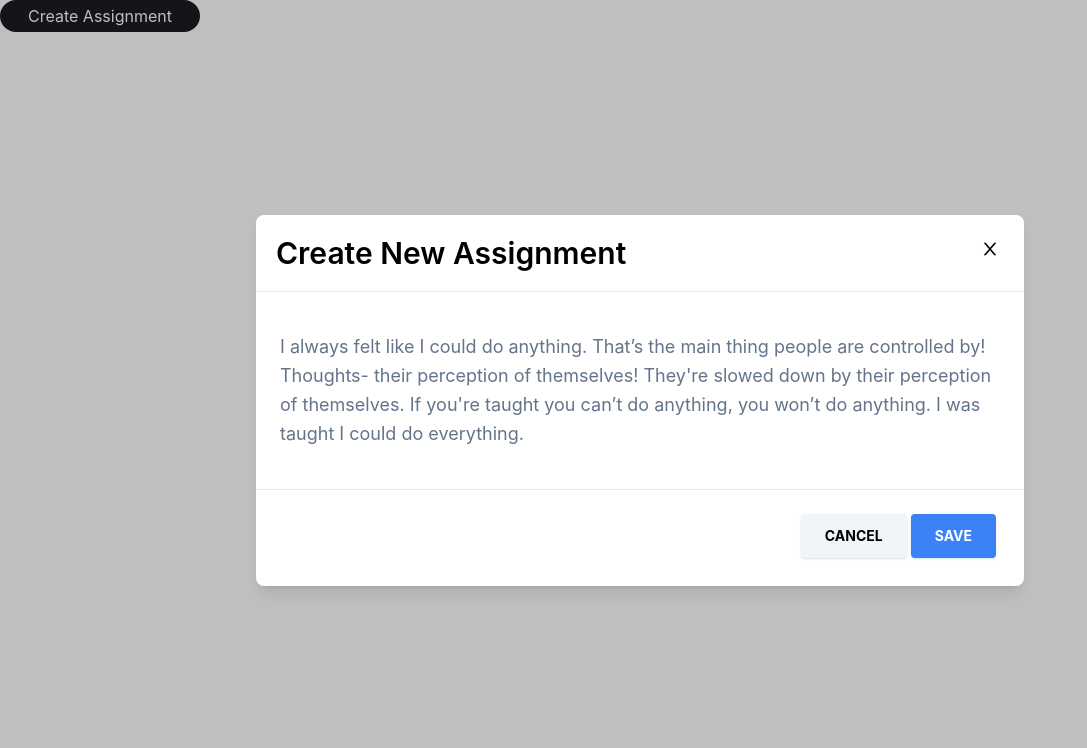
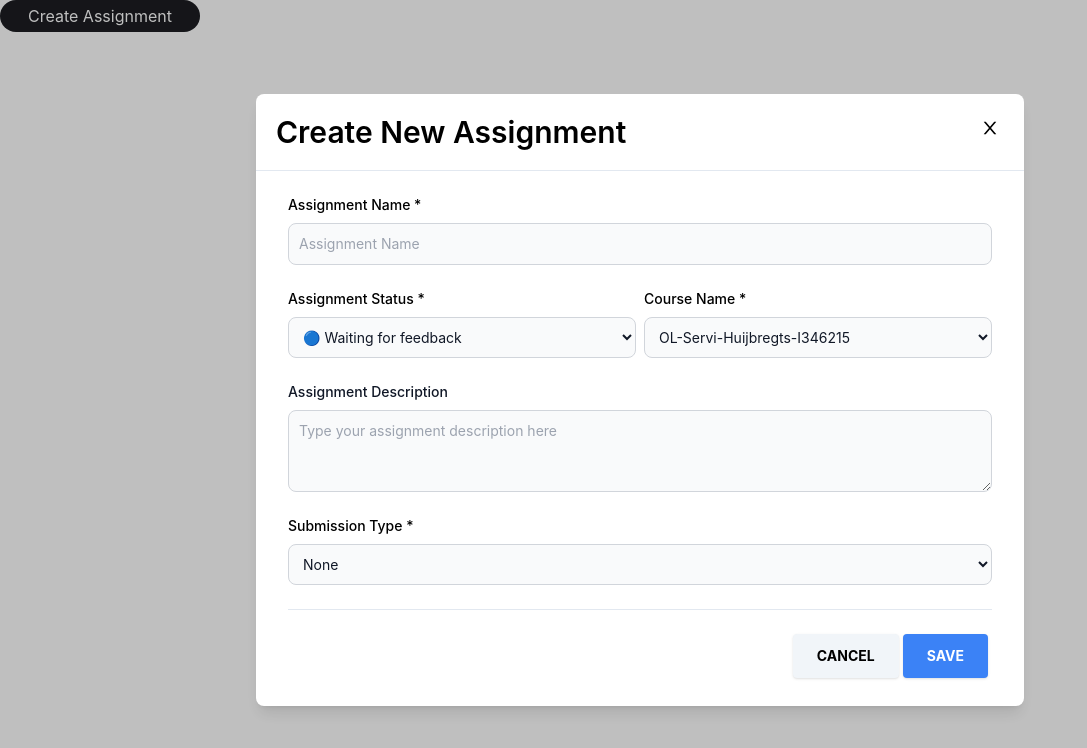
Before and after one commit to CanvasAssignmentBoard/cab-frontend, a React (Create React App) app: page / in a window 1280 px wide. Both pictures are taken after a click on the button "Create Assignment". Shown: the top 748 px of the page, without its empty margins (0-1087 px from the left). Built offline with nearby package versions, Linux system fonts and the light colour scheme.

Commit message:
US3 | Frontend 6: Modal component body vullen en formdata meesturen op save

```diff
--- a/src/Components/CreateAssignmentComponent.jsx
+++ b/src/Components/CreateAssignmentComponent.jsx
@@ -4,6 +4,11 @@ import "./css/CreateAssignmentComponent.css";
 
 export default function CreateAssignmentComponent() {
     const [showModal, setShowModal] = React.useState(false);
+
+    function myFunction() {
+        console.log(document.getElementById("assignmentName"));
+    }
+
     return (
         <>
             <button
@@ -17,11 +22,13 @@ export default function CreateAssignmentComponent() {
                     <div
                         className="justify-center items-center flex overflow-x-hidden overflow-y-auto fixed inset-0 z-50 outline-none focus:outline-none"
                     >
-                        <div className="relative w-auto my-6 mx-auto max-w-3xl">
+                        <div className="relative w-3/4 my-6 mx-auto max-w-3xl">
                             {/*content*/}
-                            <div className="border-0 w-auto rounded-lg shadow-lg relative flex flex-col w-full bg-white outline-none focus:outline-none">
+                            <div
+                                className="border-0 w-auto rounded-lg shadow-lg relative flex flex-col w-full bg-white outline-none focus:outline-none">
                                 {/*header*/}
-                                <div className="flex items-start justify-between p-5 border-b border-solid border-slate-200 rounded-t">
+                                <div
+                                    className="flex items-start justify-between p-5 border-b border-solid border-slate-200 rounded-t">
                                     <h3 className="text-3xl font-semibold">
                                         Create New Assignment
                                     </h3>
@@ -33,17 +40,73 @@ export default function CreateAssignmentComponent() {
                                     </button>
                                 </div>
                                 {/*body*/}
-                                <div className="relative p-6 flex-auto">
-                                    <p className="my-4 text-slate-500 text-lg leading-relaxed">
-                                        I always felt like I could do anything. That’s the main
-                                        thing people are controlled by! Thoughts- their perception
-                                        of themselves! They're slowed down by their perception of
-                                        themselves. If you're taught you can’t do anything, you
-                                        won’t do anything. I was taught I could do everything.
-                                    </p>
+                                <div className="py-6 px-6 lg:px-8">
+                                    <form className="space-y-6" onSubmit={myFunction}>
+                                        <div>
+                                            <label htmlFor="assignmentName"
+                                                   className="block mb-2 text-sm font-medium text-black-900 dark:text-gray-300">Assignment
+                                                Name *</label>
+                                            <input type="text" name="assignmentName" id="assignmentName"
+                                                   className="bg-gray-50 border border-gray-300 text-gray-900 text-sm rounded-lg focus:ring-blue-500 focus:border-blue-500 block w-full p-2.5 dark:bg-gray-600 dark:border-gray-500 dark:placeholder-gray-400 dark:text-white"
+                                                   placeholder="Assignment Name" required/>
                                         </div>
-                                {/*footer*/}
-                                <div className="flex items-center justify-end p-6 border-t border-solid border-slate-200 rounded-b">
+                                        <div className="flex">
+                                            <div className="w-full mr-1">
+                                                <label htmlFor="assignmentStatus"
+                                                       className="block mb-2 text-sm font-medium text-black-900 dark:text-gray-300">Assignment
+                                                    Status *</label>
+                                                <select id="assignmentStatus"
+                                                        name="assignmentStatus"
+                                                        required
+                                                        defaultValue="🔵 Waiting for feedback"
+                                                        className="bg-gray-50 border border-gray-300 text-gray-900 text-sm rounded-lg focus:ring-blue-500 focus:border-blue-500 block w-full p-2.5 dark:bg-gray-700 dark:border-gray-600 dark:placeholder-gray-400 dark:text-white dark:focus:ring-blue-500 dark:focus:border-blue-500">
+                                                    <option value="🔵">🔵 Waiting for feedback</option>
+                                                    <option value="⚪️">⚪️ Can be graded</option>
+                                                    <option value="🔴">🔴 Reviewed</option>
+                                                    <option value="✅">✅ Graded</option>
+                                                    <option value="🏁">🏁 Graded and processed</option>
+                                                    <option value="🔵⚪️">🔵⚪️ Needs feedback and grade</option>
+                                                    <option value="✅🔵">✅🔵 Graded but needs feedback</option>
+                                                    <option value="✅🔴">✅🔴 Graded and reviewed</option>
+                                                    <option value="🚷">🚷 Obsolete</option>
+                                                </select>
+                                            </div>
+                                            <div className="w-full ml-1">
+                                                <label htmlFor="courseName"
+                                                       className="block mb-2 text-sm font-medium text-black-900 dark:text-gray-300">Course Name *</label>
+                                                <select id="courseName"
+                                                        name="courseName"
+                                                        required
+                                                        defaultValue="OL-Servi-Huijbregts-I346215"
+                                                        className="bg-gray-50 border border-gray-300 text-gray-900 text-sm rounded-lg focus:ring-blue-500 focus:border-blue-500 block w-full p-2.5 dark:bg-gray-700 dark:border-gray-600 dark:placeholder-gray-400 dark:text-white dark:focus:ring-blue-500 dark:focus:border-blue-500">
+                                                    <option value="1">OL-Servi-Huijbregts-I346215</option>
+                                                    <option value="2">GRAD8-CMK-T</option>
+                                                    <option value="3">ICT-OL-CMK-N22</option>
+                                                </select>
+                                            </div>
+                                        </div>
+                                        <div>
+                                            <label htmlFor="assignmentDescription"
+                                                   className="block mb-2 text-sm font-medium text-gray-900 dark:text-gray-300">Assignment Description</label>
+                                            <textarea id="assignmentDescription" name="assignmentDescription" rows="3"
+                                                      className="block p-2.5 w-full text-sm text-gray-900 bg-gray-50 rounded-lg border border-gray-300 focus:ring-blue-500 focus:border-blue-500 dark:bg-gray-700 dark:border-gray-600 dark:placeholder-gray-400 dark:text-white dark:focus:ring-blue-500 dark:focus:border-blue-500"
+                                                      placeholder="Type your assignment description here"/>
+                                        </div>
+                                        <div className="w-full mr-1">
+                                            <label htmlFor="submissionType"
+                                                   className="block mb-2 text-sm font-medium text-black-900 dark:text-gray-300">Submission Type *</label>
+                                            <select id="submissionType"
+                                                    name="submissionType"
+                                                    required
+                                                    defaultValue="none"
+                                                    className="bg-gray-50 border border-gray-300 text-gray-900 text-sm rounded-lg focus:ring-blue-500 focus:border-blue-500 block w-full p-2.5 dark:bg-gray-700 dark:border-gray-600 dark:placeholder-gray-400 dark:text-white dark:focus:ring-blue-500 dark:focus:border-blue-500">
+                                                <option value="none">None</option>
+                                                <option value="File Upload">File Upload</option>
+                                                <option value="Website URL">Website URL</option>
+                                            </select>
+                                        </div>
+                                        <div
+                                            className="flex items-center justify-end pt-6 border-t border-solid border-slate-200 rounded-b">
                                             <button
                                                 className="text-black bg-slate-100 font-bold uppercase px-6 py-3 rounded shadow hover:shadow-lg text-sm outline-none focus:outline-none mr-1 mb-1 ease-linear transition-all duration-150"
                                                 type="button"
@@ -54,10 +117,29 @@ export default function CreateAssignmentComponent() {
                                             <button
                                                 className="bg-blue-500 text-white active:bg-emerald-600 font-bold uppercase text-sm px-6 py-3 rounded shadow hover:shadow-lg outline-none focus:outline-none mr-1 mb-1 ease-linear transition-all duration-150"
                                                 type="button"
-                                        onClick={() => setShowModal(false)}
+                                                onClick={() =>{
+                                                    console.log(
+                                                        "API Call: " +
+                                                        "\n Assignment Name: " +
+                                                        document.getElementById("assignmentName").value
+                                                        + "\n Assignment Status: " +
+                                                        document.getElementById("assignmentStatus").value
+                                                        + "\n Course ID: " +
+                                                        document.getElementById("courseName").value
+                                                        + "\n Assignment Description: " +
+                                                        document.getElementById("assignmentDescription").value
+                                                        + "\n Submission Type: " +
+                                                        document.getElementById("submissionType").value
+                                                        + "\n created_at: " +
+                                                        "22/12/2022"
+                                                    );
+                                                    setShowModal(false);
+                                                }}
                                             >
                                                 Save
                                             </button>
+                                        </div>
+                                    </form>
                                 </div>
                             </div>
                         </div>
```
Lines whose indentation alone changed are shown as unchanged.
